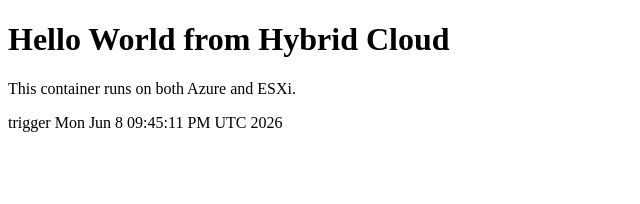
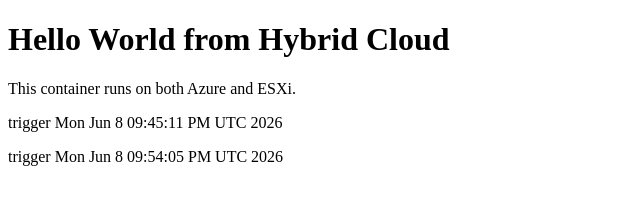
Before and after one commit to TheMagicalWizardd/hybrid-cloud, a plain HTML site: page docker/index.html in a window 1280 px wide. Shown: the whole page, without its empty margins (0-640 px from the left). Drawn offline with Linux system fonts and the light colour scheme.

Commit message:
Trigger Docker build workflow

```diff
--- a/docker/index.html
+++ b/docker/index.html
@@ -9,3 +9,4 @@
 </body>
 </html>
 <p>trigger Mon Jun  8 09:45:11 PM UTC 2026</p>
+<p>trigger Mon Jun  8 09:54:05 PM UTC 2026</p>
```
